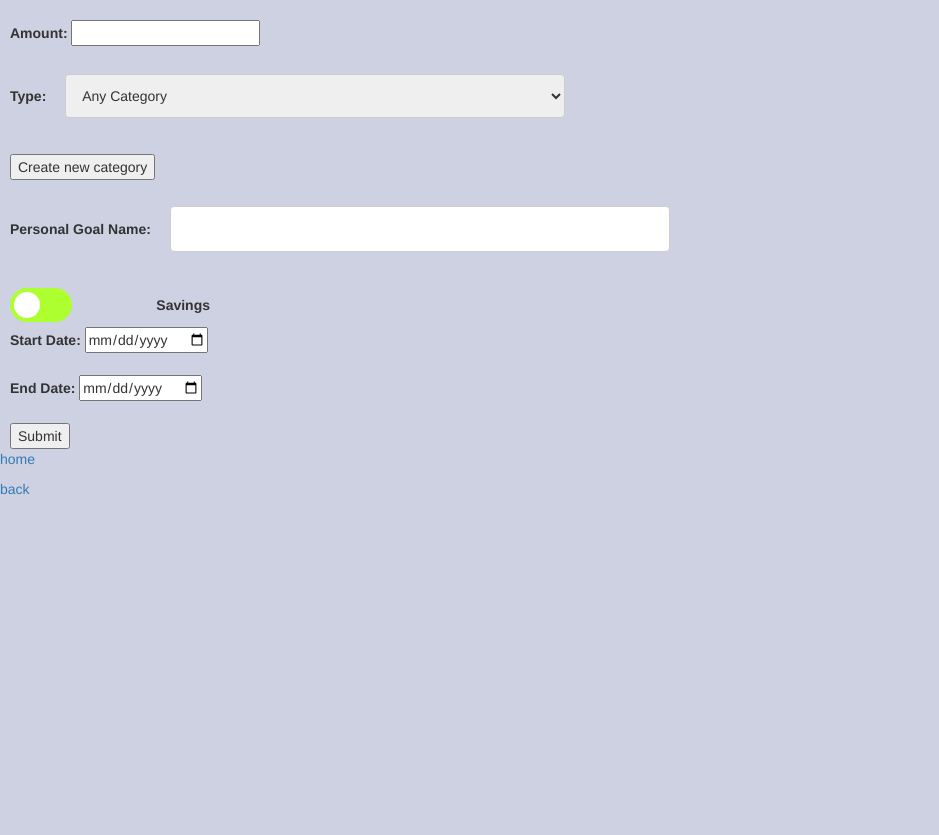
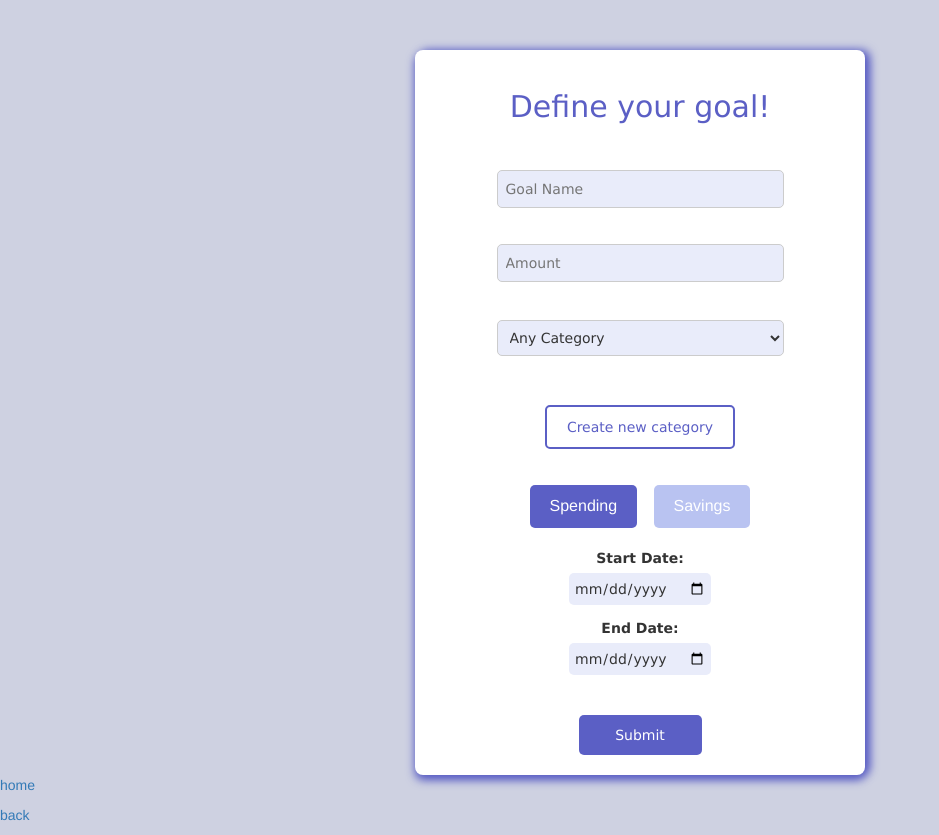
Before and after one commit to katelync12/budgetRoyale, a Django app: page /personal-goals/create/ in a window 1280 px wide. Shown: the part 52-887 px from the top of the page, without its empty margins (0-939 px from the left). Before the commit the page ends 547 px from the top, so only its background shows below. Run offline with Django 4.2, Linux system fonts and the light colour scheme; the visitor is signed in with stand-in values (Sample User, id 1); some libraries are stand-ins or nearby versions.

Commit message:
made changes to UI of personal goals, also changed some other relating buttons

```diff
--- a/my_app/templates/components/add_category_modal.html
+++ b/my_app/templates/components/add_category_modal.html
@@ -3,7 +3,16 @@
 {% load static %}
 <link rel="stylesheet" href="{% static 'css/modal.css' %}">
 
-    <button id="myBtn" type="button">Create new category</button><br><br>
+    <button id="myBtn" type="button" style="display: inline-block;
+    padding: 10px 20px;
+    background-color: #ffffff;
+    border: 2px solid #5B5FC5;
+    color: #5B5FC5;
+    text-decoration: none;
+    border-radius: 5px;
+    margin-top: 3%; /* Increase the margin to add more space */
+margin-bottom: 2%;
+font-family: Verdana, Geneva, Tahoma, sans-serif;">Create new category</button><br><br>
 
     <!-- The Modal -->
     <div id="myModal" class="modal">
--- a/my_app/templates/components/start_end_date.html
+++ b/my_app/templates/components/start_end_date.html
@@ -1,8 +1,13 @@
 {% block start_end_date %}
-<label for="start_date"> Start Date:</label>
-<input type="date" id="start_date" name="start_date" required><br><br>
-<label for="end_date"> End Date:</label>
-<input type="date" id="end_date" name="end_date" required><br><br>
+<div style="margin-bottom: 3%;">
+    <label for="start_date" style="font-family: Verdana, sans-serif; display: block;"> Start Date:</label>
+    <input type="date" id="start_date" name="start_date" required style="font-family: Verdana, sans-serif; background-color: #E9ECFA; padding: 5px; border-radius: 5px; border: none;">
+</div>
+<div>
+    <label for="end_date" style="font-family: Verdana, sans-serif; display: block;"> End Date:</label>
+    <input type="date" id="end_date" name="end_date" required style="font-family: Verdana, sans-serif; background-color: #E9ECFA; padding: 5px; border-radius: 5px; border: none;">
+</div>
+<br><br>
 <script>
 document.addEventListener('DOMContentLoaded', function () {
     var startDateInput = document.getElementById('start_date');
--- a/my_app/templates/components/toggle_component.html
+++ b/my_app/templates/components/toggle_component.html
@@ -1,29 +1,42 @@
 {% block toggle_component %}
 {% load static %}
-<link rel="stylesheet" href="{% static 'css/switch.css' %}">
+<link rel="stylesheet">
 
-<label class="switch">
-    <span class="savings-label">Savings</span> <br>
-    <span class="slider-container">
-      <input type="checkbox" name="{{ name }}">
-      <span class="slider round"></span>
-    </span>
-  </label>
+<div class="button-group">
+    <button class="spending-button active" onclick="selectOption('spending')">Spending</button>
+    <button class="savings-button" onclick="selectOption('savings')">Savings</button>
+</div>
 
-  <script>
-    document.addEventListener('DOMContentLoaded', function () {
-        var switchInput = document.querySelector('.switch input');
-        var spendingLabel = document.querySelector('.savings-label');
+<style>
+    .button-group {
+        display: flex;
+        justify-content: center;
+        align-items: center;
+    }
 
-        switchInput.addEventListener('change', function () {
-            if (this.checked) {
-                spendingLabel.textContent = 'Spendings'; // Change text to 'Savings' if checked
-            } else {
-                spendingLabel.textContent = 'Savings'; // Change text to 'Spendings' if unchecked
-            }
-            //
+    .button-group button {
+        padding: 10px 20px;
+        margin: 2%;
+        font-size: 16px;
+        cursor: pointer;
+        border: none;
+        border-radius: 5px;
+        background-color: #b9c3f1;
+        color: #fff;
+    }
+
+    .button-group button.active {
+        background-color: #5B5FC5;
+    }
+</style>
+
+<script>
+    function selectOption(option) {
+        var buttons = document.querySelectorAll('.button-group button');
+        buttons.forEach(function(button) {
+            button.classList.remove('active');
         });
-    });
-
+        document.querySelector('.' + option + '-button').classList.add('active');
+    }
 </script>
 {% endblock %}
--- a/my_app/templates/create_personal_goals.html
+++ b/my_app/templates/create_personal_goals.html
@@ -2,17 +2,48 @@
 
 {% block content %}
 {% load static %}
-<link rel="stylesheet" href="{% static 'css/input_field.css' %}">
+<link rel="stylesheet">
 {% comment %} {% if user.is_authenticated %} {% endcomment %}
 
 {% comment %} code below {% endcomment %}
+<div style="margin: 0 auto;
+width: 450px;
+height: fit-content;
+padding: 20px;
+background-color: #ffffff;
+border-radius: 8px;
+box-shadow: 0px 5px 10px #5B5FC5, 5px 0px 10px #5B5FC5;
+margin-top: 50px;
+text-align: center;
+
+justify-content: space-around;"> <!-- Add inline styles for container -->
+<h2 style="font-family: Verdana, Geneva, Tahoma, sans-serif; color: #5B5FC5; margin-bottom: 10%;">Define your goal!</h2>
     <form method="POST" action="{% url 'create_personal_goal_action' %}">
         {% csrf_token %}
-    <label for="amount">Amount:</label>
-    <input type="number" id="amount" name="amount" min="0" step="0.01" pattern="^\d+(\.\d{1,2})?$" required><br><br>
-
-    <label for="type">Type:</label>
-    <select id="type" name="type">
+        <div> <!-- Add inline styles for each input group -->
+            <!--<label for="name" style="font-family: Verdana, Geneva, Tahoma, sans-serif;">Goal Name:</label> -->
+            <input type="text" placeholder = 'Goal Name' id="name" name="name" required style="width: 70%; padding: 8px; border-radius: 5px; border: 1px solid #ccc; background-color: #E9ECFA; font-family: Verdana, Geneva, Tahoma, sans-serif"><br><br>
+        </div>
+        <div style="margin-bottom: 3%;">
+            <!--<label for="amount" style="font-family: Verdana, Geneva, Tahoma, sans-serif;">Amount:</label> -->
+            <!--<input id="amount" type="number" style="width: 70%; padding: 8px; border-radius: 5px; border: 1px solid #ccc; background-color: #E9ECFA; font-family: Verdana, Geneva, Tahoma, sans-serif;" placeholder="Amount" min="0" step="0.01" pattern="^\d+(\.\d{1,2})?$" required><br><br> -->
+            <!--<input type="number" id="amount" name="amount" min="0" step="0.01" pattern="^\d+(\.\d{1,2})?$" required><br><br>-->
+            <input type="number"
+            id="amount"
+            name = "amount"
+            placeholder="Amount"
+    style="width: 70%; padding: 8px; border-radius: 5px; border: 1px solid #ccc; background-color: #E9ECFA; font-family: Verdana, Geneva, Tahoma, sans-serif;"
+    min="0"
+    step="0.01"
+    pattern="^\d+(\.\d{1,2})?$"
+    required
+>
+<br><br>
+        </div>
+        <div> <!-- Add inline styles for each input group -->
+            <!--<label for="type" style="font-family: Verdana, Geneva, Tahoma, sans-serif;">Type:  </label>-->
+            <select id="type" name="type" style="width: 70%; padding: 8px; border-radius: 5px; border: 1px solid #ccc; background-color: #E9ECFA; font-family: Verdana, Geneva, Tahoma, sans-serif">
+        <!--<select id="type" name="type"> -->
                 <option value="">Any Category</option> <!-- Option for Any Category -->
                 <optgroup label="Category Options">
                 {% for category in categories %}
@@ -22,17 +53,27 @@
             {% block add_category_modal %}
             {% include "components/add_category_modal.html" %}
             {% endblock %}
+        </div>
 
 
 
-    <label for="name">Personal Goal Name:</label>
-    <input type="text" id="name" name="name" required><br><br>
 
+        <div style="margin-bottom: 3%;">
         {% include 'components/toggle_component.html' with name='goal_type' %}
+    </div>
         {% include 'components/start_end_date.html' %}
-    <button type="submit">Submit</button>
+        <!--<button type="submit">Submit</button>-->
+        <button type="submit" style="background-color: #5B5FC5; /* Blue button color */
+      color: #ffffff; /* White button text color */
+      border: none;
+      padding: 10px 20px;
+      width: 30%;
+      border-radius: 5px;
+      font-family: Verdana, Geneva, Tahoma, sans-serif;
+      cursor: pointer;">Submit</button>
+
     </form>
-
+      </div>
     <p><a href="{% url 'home' %}">home</a></p>
     <p><a href="{% url 'view_transactions' %}"> back</a></p>
 
--- a/my_app/views.py
+++ b/my_app/views.py
@@ -12,6 +12,7 @@ from django.utils import timezone
 from django.contrib.auth import authenticate, login
 from django.contrib import messages
 from django.contrib.auth.models import User
+
 
 @login_required
 def create_transaction_page(request):
```
Lines whose indentation alone changed are shown as unchanged.
